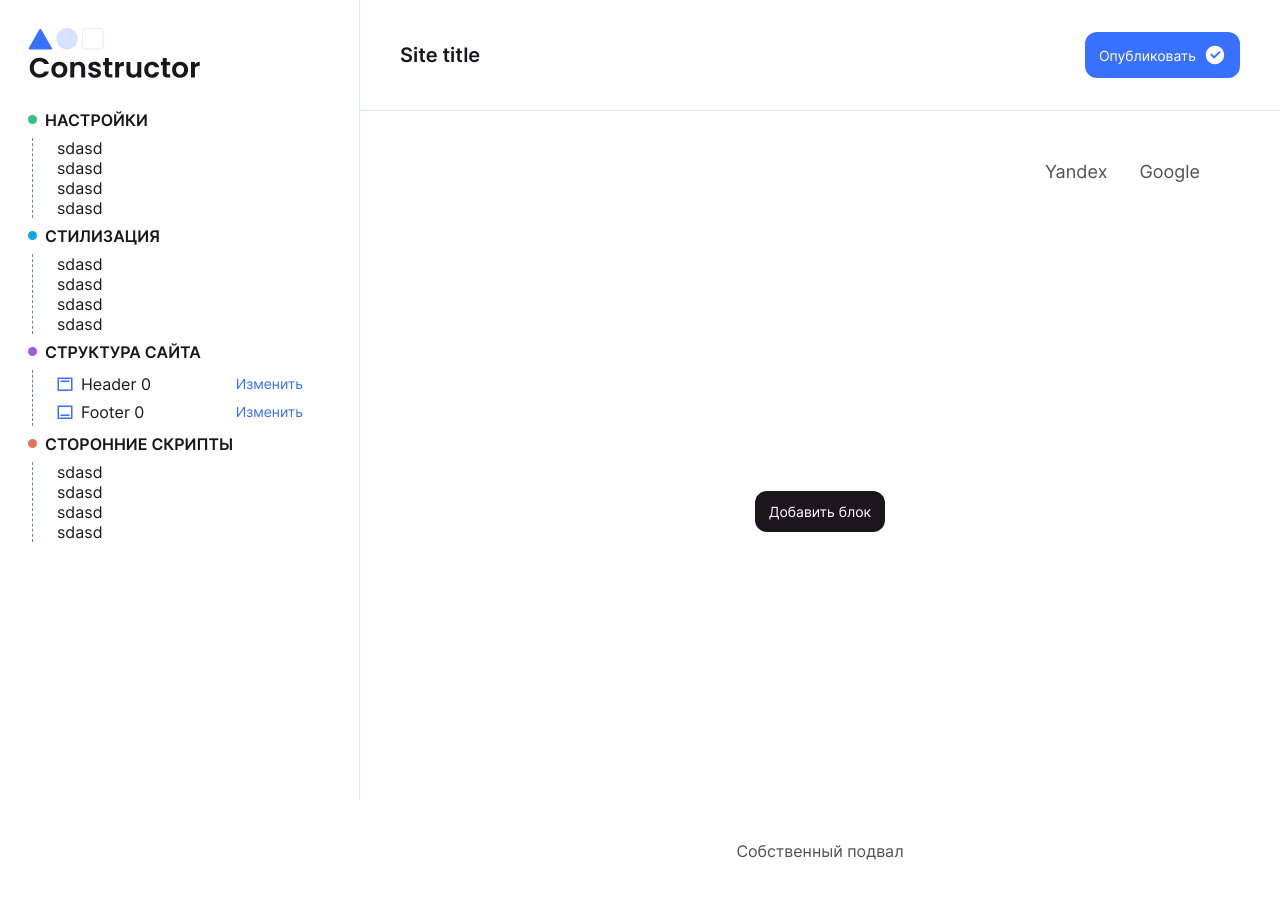
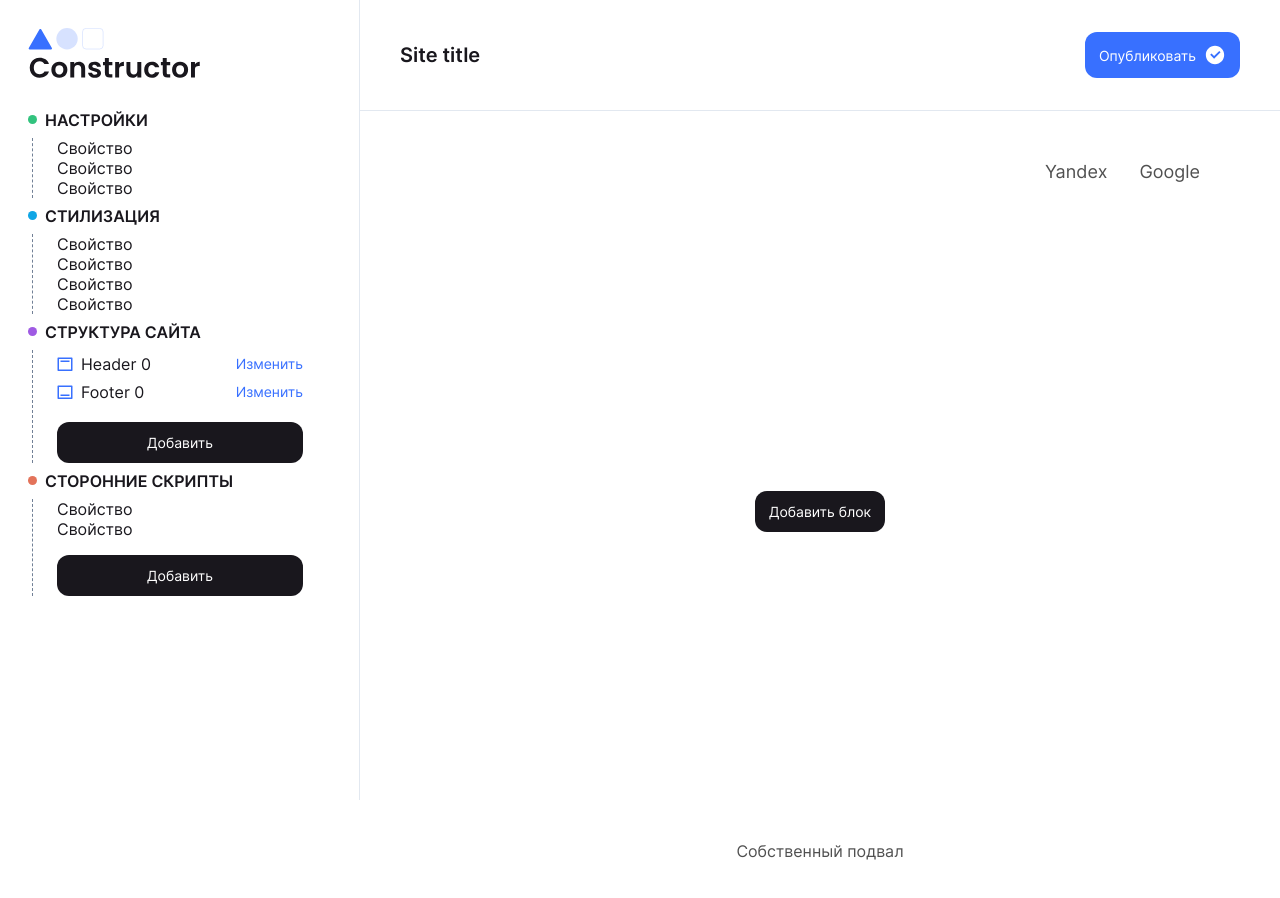
Before and after one commit to RTUITLab/Agora-Hack-2022-RealityX-Frontend, a Vue app: page /projects/1 in a window 1280 px wide. Shown: the top 898 px of the page. Built offline with nearby package versions, Linux system fonts and the light colour scheme; sample sign-in values are in the browser's storage.

Commit message:
Added block creation from sidebar

```diff
--- a/src/components/Editor/EditorWorkspace.vue
+++ b/src/components/Editor/EditorWorkspace.vue
@@ -12,7 +12,7 @@
       @down="() => swapItems(i + 1, i + 2)"
     ></widget-wrapper>
 
-    <button class="add black-btn" @click="showAddModal = true">Добавить блок</button>
+    <button class="add black-btn" id="create-block-btn" @click="showAddModal = true">Добавить блок</button>
     <add-modal v-if="showAddModal" @close="showAddModal = false"></add-modal>
 
     <footer-widget :input-data="data[data.length - 1]"></footer-widget>
--- a/src/components/Editor/Sidebar.vue
+++ b/src/components/Editor/Sidebar.vue
@@ -5,20 +5,19 @@
       <label for="settings"><span class="dot green"></span>Настройки</label>
       <input type="checkbox" id="settings">
       <ul>
-        <li>sdasd</li>
-        <li>sdasd</li>
-        <li>sdasd</li>
-        <li>sdasd</li>
+        <li>Свойство</li>
+        <li>Свойство</li>
+        <li>Свойство</li>
       </ul>
     </section>
     <section>
       <label for="styling"><span class="dot blue"></span>Стилизация</label>
       <input type="checkbox" id="styling">
       <ul>
-        <li>sdasd</li>
-        <li>sdasd</li>
-        <li>sdasd</li>
-        <li>sdasd</li>
+        <li>Свойство</li>
+        <li>Свойство</li>
+        <li>Свойство</li>
+        <li>Свойство</li>
       </ul>
     </section>
     <section>
@@ -28,16 +27,24 @@
         <li v-for="widget in data.widgets" :key="widget.id">
           <structure-item :data="widget"></structure-item>
         </li>
+        <li>
+          <button
+            class="black-btn"
+            style="padding: 12px 14px; margin-top: 16px"
+            @click="createBlock"
+          >Добавить</button>
+        </li>
       </ul>
     </section>
     <section>
       <label for="scripts"><span class="dot red"></span>Сторонние скрипты</label>
       <input type="checkbox" id="scripts">
       <ul>
-        <li>sdasd</li>
-        <li>sdasd</li>
-        <li>sdasd</li>
-        <li>sdasd</li>
+        <li>Свойство</li>
+        <li>Свойство</li>
+        <li>
+          <button class="black-btn" style="padding: 12px 14px; margin-top: 16px">Добавить</button>
+        </li>
       </ul>
     </section>
   </aside>
@@ -57,6 +64,10 @@ export default class Sidebar extends Vue {
     required: true
   })
   public data!: IProject
+
+  createBlock () {
+    document.getElementById('create-block-btn')!.click()
+  }
 }
 </script>
 
```
